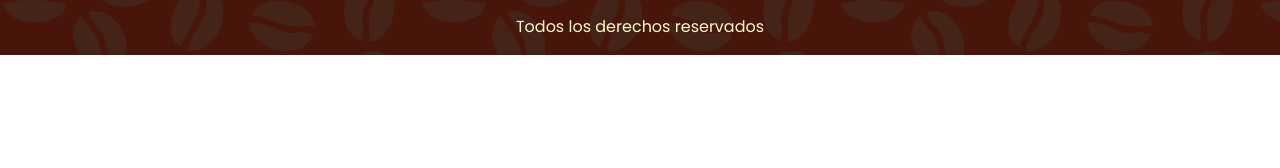
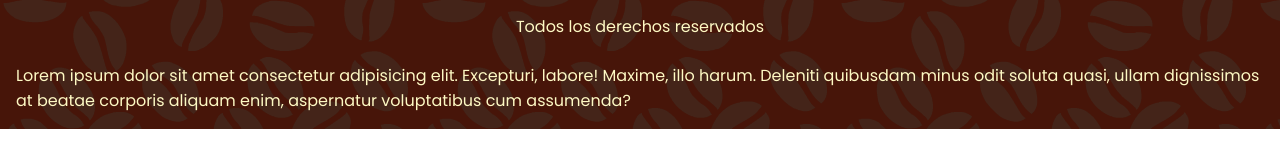
Before and after one commit to LeticiaAloia/mi-proyecto, a plain HTML site: page index.html in a window 1280 px wide. Shown: the part 440-608 px from the top of the page. Drawn offline with Linux system fonts and the light colour scheme; a web font is replaced by a local one.

Commit message:
Agrego textos en footer

```diff
--- a/index.html
+++ b/index.html
@@ -40,6 +40,7 @@
             <li><a href=""><img src="./img/logo-tik.png" alt="Logo de TikTok"></a></li>
         </ul>
         <p>Todos los derechos reservados</p>
+        <p>Lorem ipsum dolor sit amet consectetur adipisicing elit. Excepturi, labore! Maxime, illo harum. Deleniti quibusdam minus odit soluta quasi, ullam dignissimos at beatae corporis aliquam enim, aspernatur voluptatibus cum assumenda?</p>
     </footer>
 </body>
 
```
